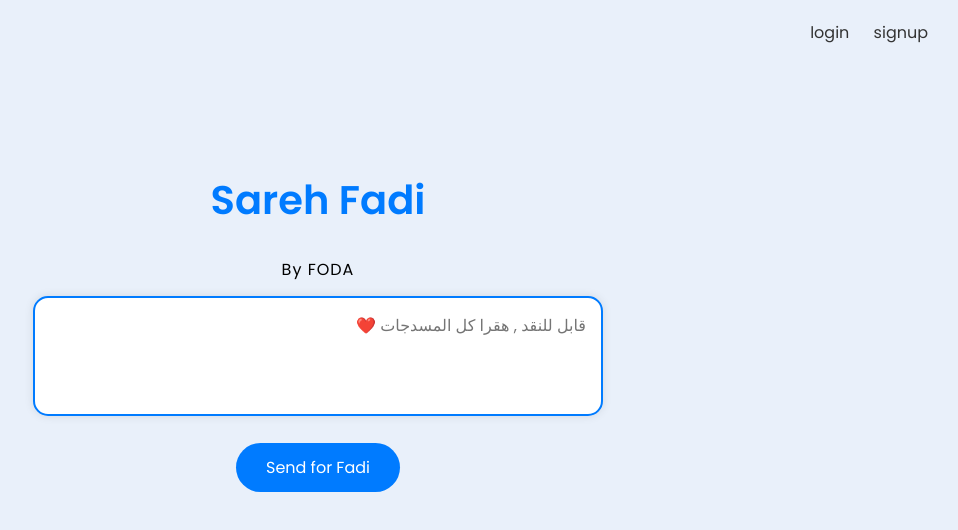
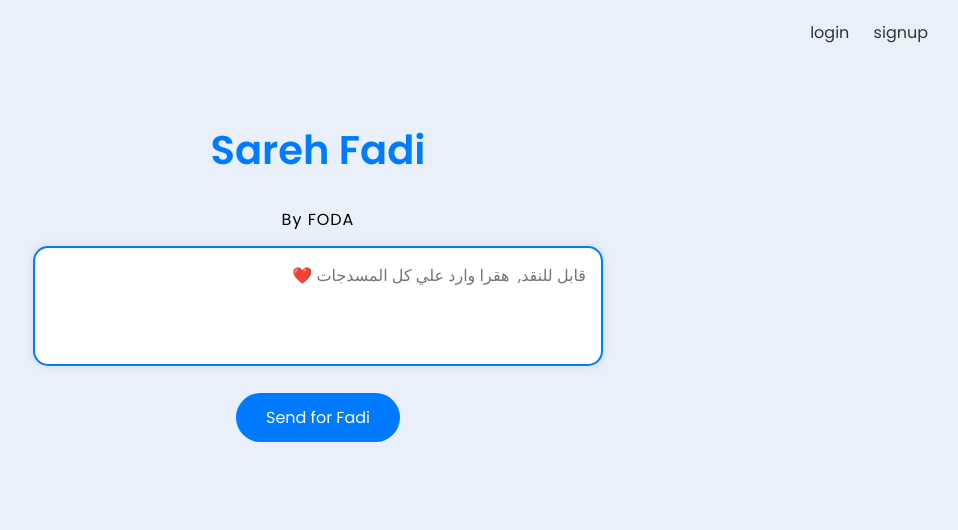
Before and after one commit to FADI3ad/SARAHA, a plain HTML site: page index.html in a window 1280 px wide. Shown: the whole page, without its empty margins (322-1280 px from the left). Drawn offline with Linux system fonts and the light colour scheme.

Commit message:
front end is done

```diff
--- a/index.html
+++ b/index.html
@@ -144,10 +144,11 @@
     <a href="#">signup</a>
   </div>
 
-  <h1 style="color: #007bff; margin-top: 150px;">Sareh Fadi</h1>
+  <h1 style="color: #007bff; margin-top: 100px;">Sareh Fadi</h1>
   <p class="paragraph-effect">By FODA</p>
   <form action="" method="post" class="c">
-        <textarea placeholder="قابل للنقد , هقرا كل المسدجات ❤️"></textarea>
+    <textarea placeholder="قابل للنقد,  هقرا وارد علي كل المسدجات ❤️"></textarea>
+
         <div style="text-align: center;">
             <button>Send for Fadi</button>
         </div>
```
